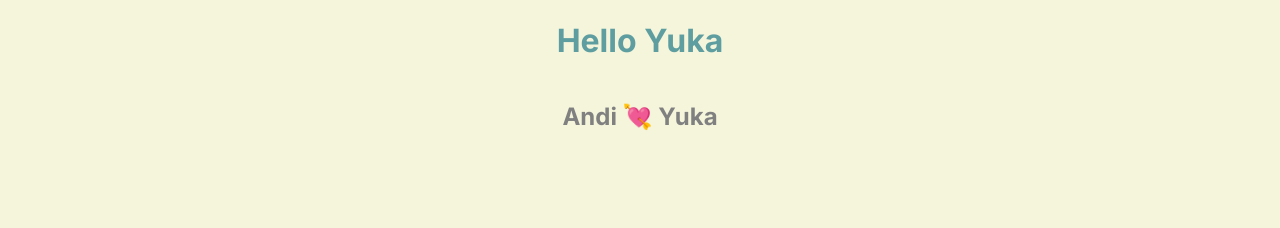
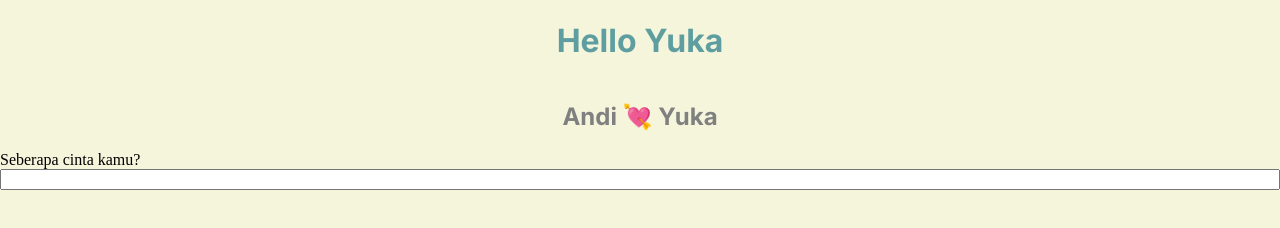
Before and after one commit to yukaztn/ajarin-yuka, a plain HTML site: page index.html in a window 1280 px wide. Drawn offline with Linux system fonts and the light colour scheme.

Commit message:
Update index.html

```diff
--- a/index.html
+++ b/index.html
@@ -12,5 +12,7 @@
 <body>
     <h1>Hello Yuka</h1>
     <h2>Andi 💘 Yuka</h2>
+    <label for="text">Seberapa cinta kamu?</label>
+    <input type="text">
 </body>
 </html>
```
